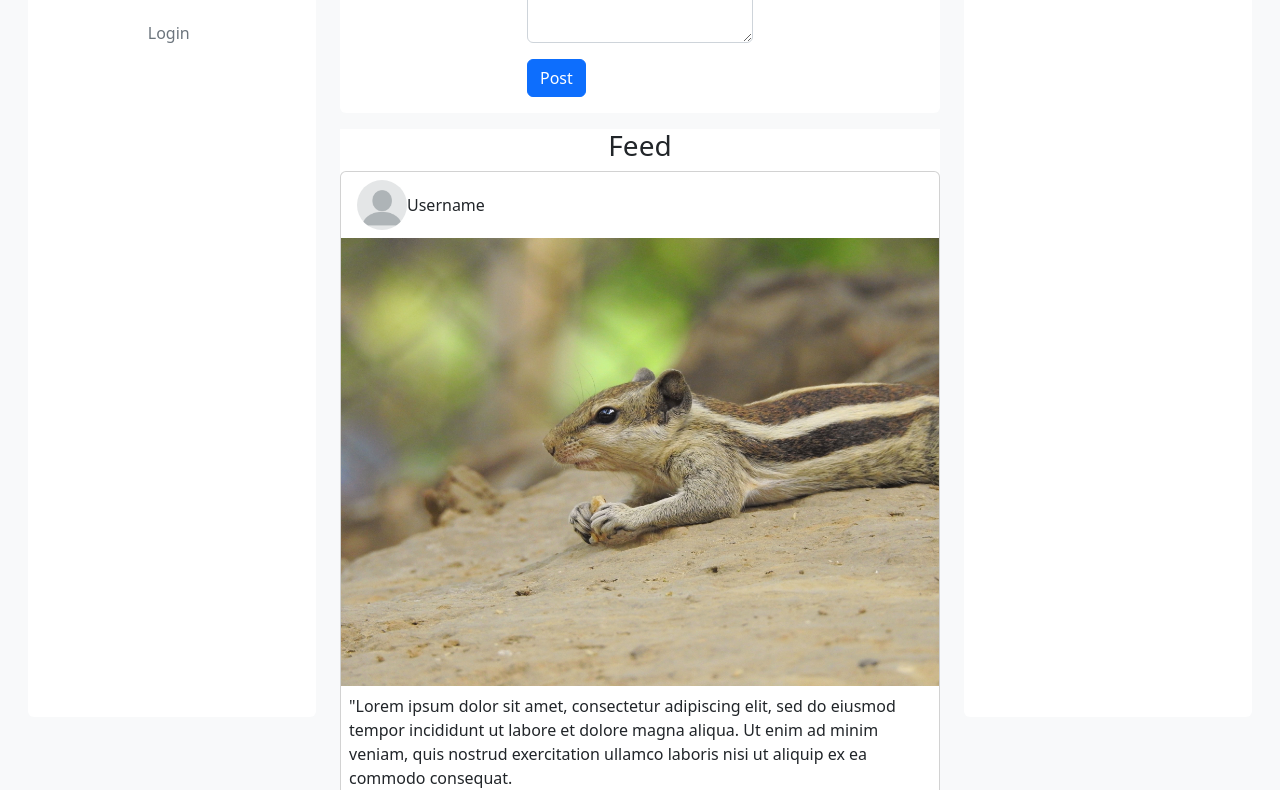
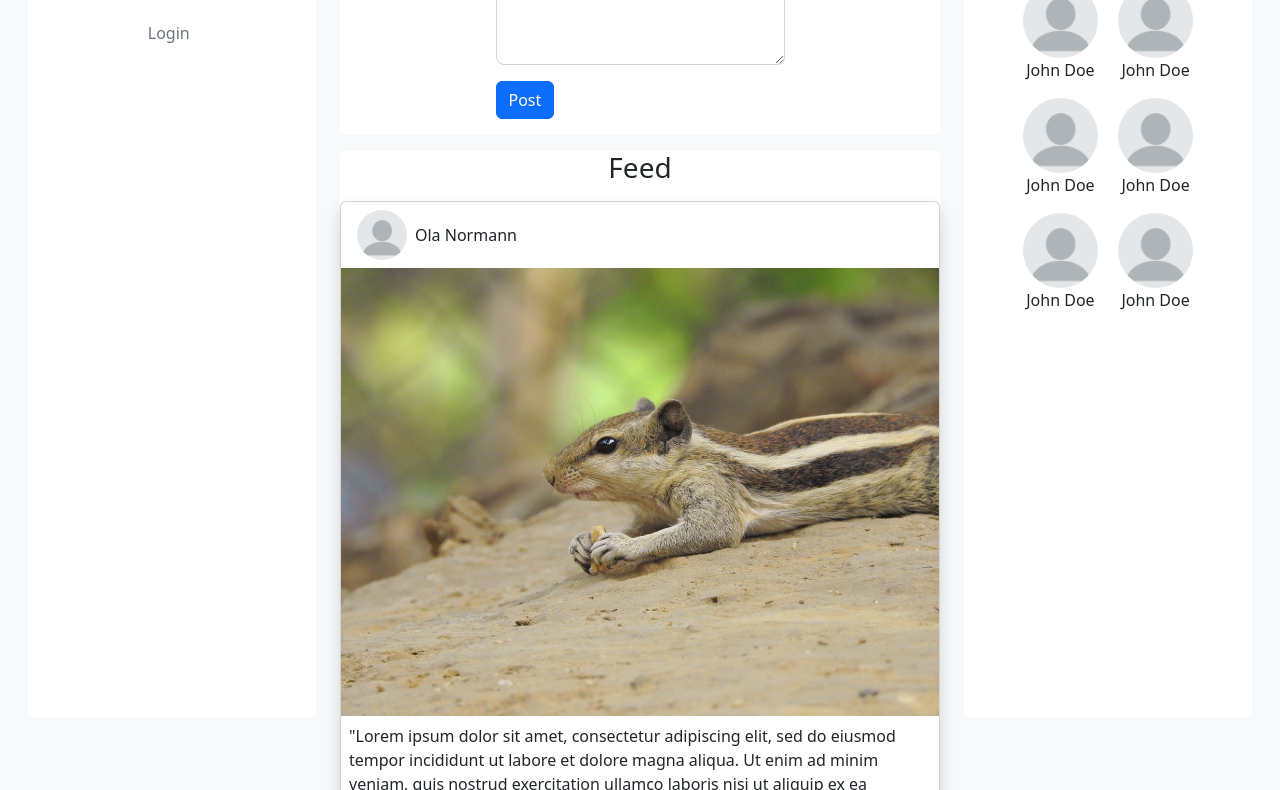
Before and after one commit to KennTorg/CSS-Frameworks, a website: page index.html in a window 1280 px wide. Shown: the part 155-945 px from the top of the page. Drawn offline with nearby package versions, Linux system fonts and the light colour scheme.

Commit message:
added contacts

```diff
--- a/index.html
+++ b/index.html
@@ -79,20 +79,20 @@
                         <div class="post-container">
                           <div class="mb-3">
                             <label for="write-post" class="form-label"></label>
-                            <textarea class="form-control" id="write-post" rows="3" placeholder="What's up?"></textarea>
+                            <textarea class="form-control form-control-lg" id="write-post" rows="3" placeholder="What's up?"></textarea>
                           </div>
                           <button class="btn btn-primary">Post</button>
                         </div>
                     </div>
-                    <div class="Feed flex-column bg-white mt-3">
+                    <div class="Feed flex-column bg-white rounded mt-3">
                         <div class="heading text-center">
                         <h3>Feed</h3>
                         </div>
-                        <div class="card">
+                        <div class="card shadow mt-3">
                             <div class="d-flex justify-content-between p-2 px-3">
                                 <div class="d-flex flex-row align-items-center">
                                     <img src="/images/profile/blank-profile-picture-g975e77de3_1280.png" width="50" class="rounded-circle">
-                                    <div class="d-flex flex-column ml-2"><span class="font-wigth-bold">Username</span></div>
+                                    <div class="d-flex flex-column ml-2 p-2"><span class="font-wigth-bold">Ola Normann</span></div>
                                 </div>
                             </div>
                             <img src="/images/profile/prashant-saini-BeoRcYyVgxE-unsplash.jpg" class="img-fluid">
@@ -100,11 +100,11 @@
                                 <p class="text-justify">"Lorem ipsum dolor sit amet, consectetur adipiscing elit, sed do eiusmod tempor incididunt ut labore et dolore magna aliqua. Ut enim ad minim veniam, quis nostrud exercitation ullamco laboris nisi ut aliquip ex ea commodo consequat.</p>
                             </div>
                         </div>
-                        <div class="card">
+                        <div class="card shadow mt-3">
                             <div class="d-flex justify-content-between p-2 px-3">
                                 <div class="d-flex flex-row align-items-center">
                                     <img src="/images/profile/blank-profile-picture-g975e77de3_1280.png" width="50" class="rounded-circle">
-                                    <div class="d-flex flex-column ml-2"><span class="font-wigth-bold">Username</span></div>
+                                    <div class="d-flex flex-column ml-2 p-2"><span class="font-wigth-bold">John Doe</span></div>
                                 </div>
                             </div>
                             <img src="/images/profile/prashant-saini-BeoRcYyVgxE-unsplash.jpg" class="img-fluid">
@@ -118,8 +118,44 @@
                 </div>
 
                 <div class="col column-3 d-none d-md-block">
-                    <div class="p-3 bg-white rounded min-vh-100 d-flex justify-content-center">
-                        <h1>container 3</h1>
+                    <div class="p-3 bg-white rounded min-vh-100 text-center">
+                        <h3>Contacts</h3>
+                        <div class="d-inline-flex p-2">
+                            <div class="Friends">
+                                <img src="/images/profile/blank-profile-picture-g975e77de3_1280.png" width="75" class="rounded-circle">
+                                <div class="d-flex flex-column ml-2"><span class="font-wigth-bold">John Doe</span></div>
+                            </div>
+                        </div>
+                        <div class="d-inline-flex p-2">
+                            <div class="Friends">
+                                <img src="/images/profile/blank-profile-picture-g975e77de3_1280.png" width="75" class="rounded-circle">
+                                <div class="d-flex flex-column ml-2"><span class="font-wigth-bold">John Doe</span></div>
+                            </div>
+                        </div>
+                        <div class="d-inline-flex p-2">
+                            <div class="Friends">
+                                <img src="/images/profile/blank-profile-picture-g975e77de3_1280.png" width="75" class="rounded-circle">
+                                <div class="d-flex flex-column ml-2"><span class="font-wigth-bold">John Doe</span></div>
+                            </div>
+                        </div>
+                        <div class="d-inline-flex p-2">
+                            <div class="Friends">
+                                <img src="/images/profile/blank-profile-picture-g975e77de3_1280.png" width="75" class="rounded-circle">
+                                <div class="d-flex flex-column ml-2"><span class="font-wigth-bold">John Doe</span></div>
+                            </div>
+                        </div>
+                        <div class="d-inline-flex p-2">
+                            <div class="Friends">
+                                <img src="/images/profile/blank-profile-picture-g975e77de3_1280.png" width="75" class="rounded-circle">
+                                <div class="d-flex flex-column ml-2"><span class="font-wigth-bold">John Doe</span></div>
+                            </div>
+                        </div>
+                        <div class="d-inline-flex p-2">
+                            <div class="Friends">
+                                <img src="/images/profile/blank-profile-picture-g975e77de3_1280.png" width="75" class="rounded-circle">
+                                <div class="d-flex flex-column ml-2"><span class="font-wigth-bold">John Doe</span></div>
+                            </div>
+                        </div>
                     </div>
                 </div>
             </section>
```
